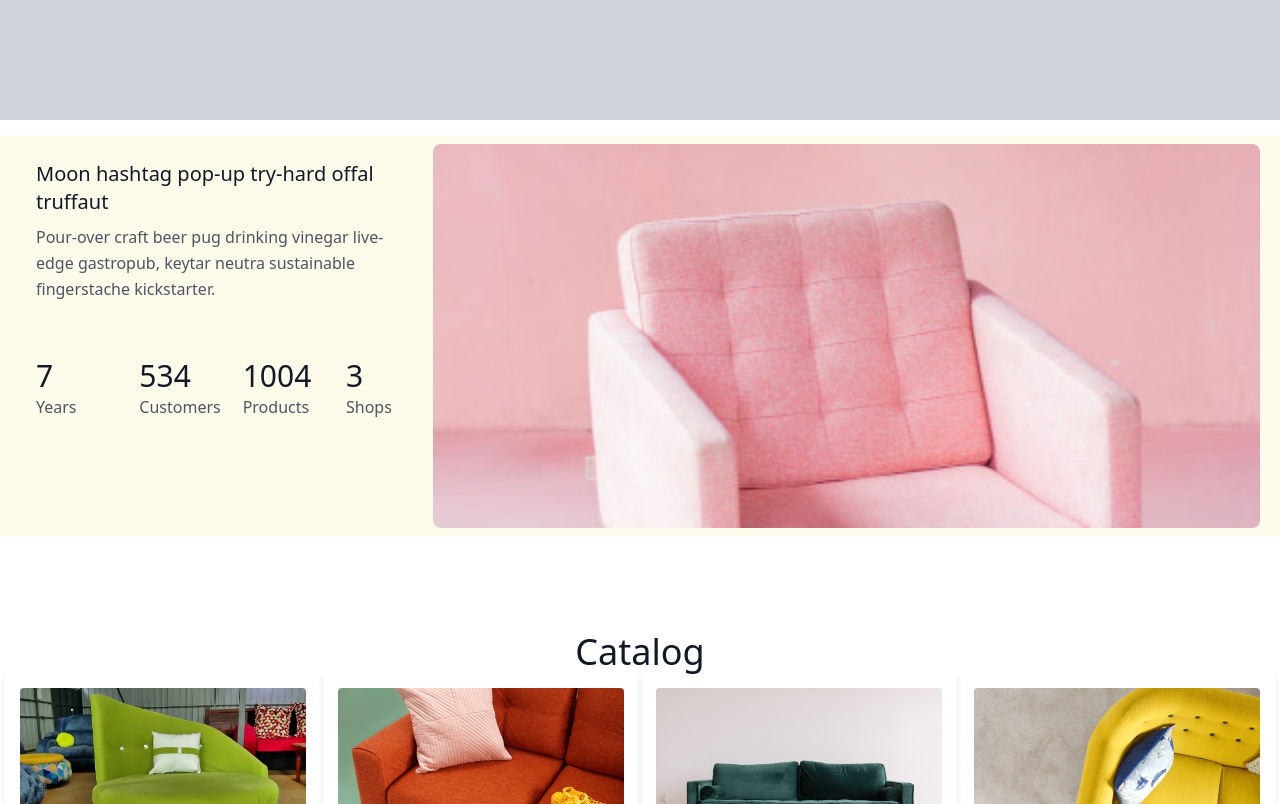
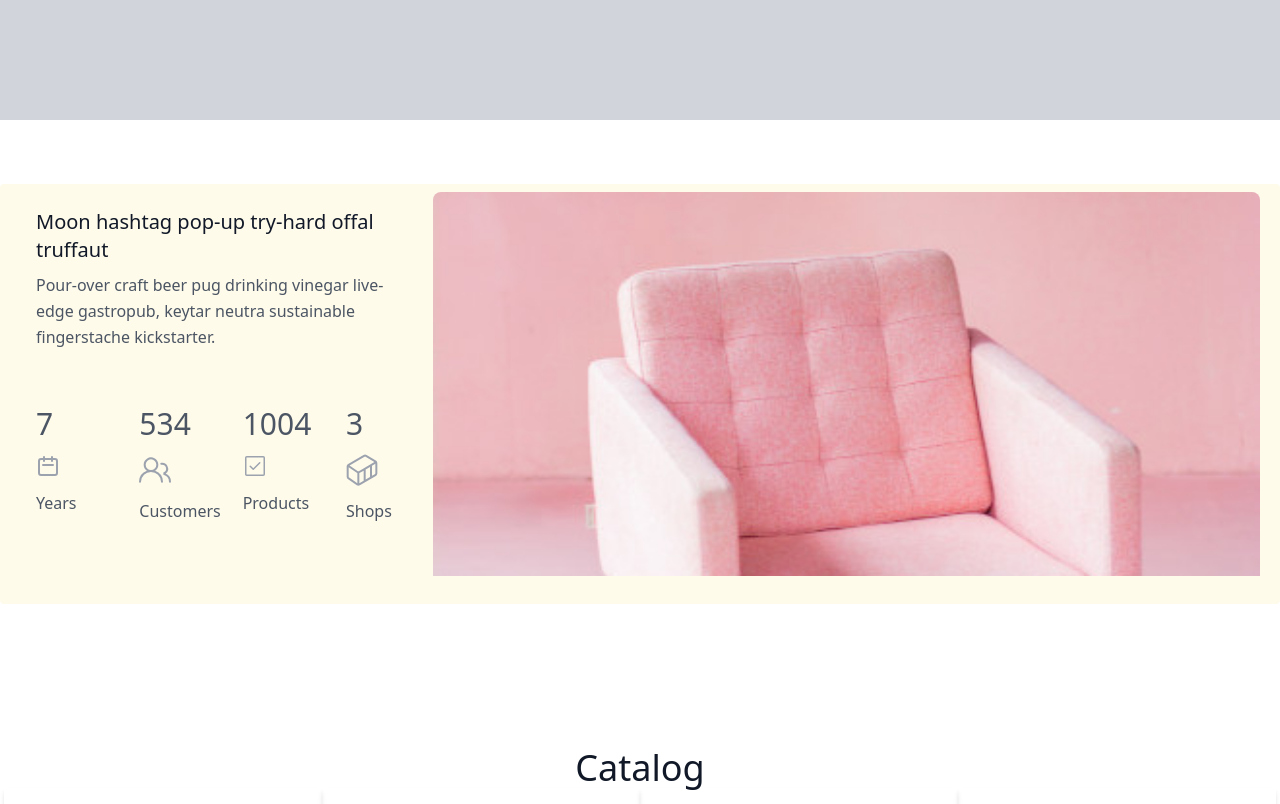
Before and after one commit to RonaldLat/ideal-sofas, a website built with Vite: page index.html in a window 1280 px wide. Shown: the part 680-1484 px from the top of the page. Built offline with nearby package versions, Linux system fonts and the light colour scheme.

Commit message:
svg logos

```diff
--- a/index.html
+++ b/index.html
@@ -113,7 +113,7 @@
 
   <!-- home section -->
 
-  <section class="box-border flex items-center justify-center w-full min-h-screen m-auto text-gray-600 bg-gray-300 ">
+  <section class="box-border flex items-center justify-center w-full min-h-screen m-auto text-gray-600 bg-gray-300">
     <div class="flex flex-col items-center justify-around w-full h-full px-5 py-0 gap-9 md:flex-row">
 
       <div class="container w-full my-8 md:w-3/6 sm:w-11/12 h-xl swiper">
@@ -142,7 +142,8 @@
         <!-- <div class="text-red-500 swiper-button-prev"></div>
         <div class="text-red-500 swiper-button-next"></div> -->
       </div>
-      <div class="box-border w-full px-6 py-2 text-center bg-yellow-100 rounded-md shadow-md md:max-w-sm md:w-2/6 lg:w-2/3 md:mr-8">
+      <div
+        class="box-border w-full px-6 py-2 text-center bg-yellow-100 rounded-md shadow-md md:max-w-sm md:w-2/6 lg:w-2/3 md:mr-8">
         <h1 class="mb-4 text-3xl font-medium text-gray-900 title-font sm:text-4xl">Ideal Sofas</h1>
         <p class="mb-8 leading-relaxed">Meggings kinfolk echo park stumptown DIY, kale chips beard jianbing tousled.
           Chambray dreamcatcher trust fund, kitsch vice godard disrupt ramps hexagon mustache umami snackwave tilde
@@ -159,7 +160,7 @@
   </section>
 
   <!-- stats -->
-  <section class="container py-2 mx-auto my-4 text-gray-600 rounded bg-yellow-50 body-font min-h-96">
+  <section class="container py-2 mx-auto my-16 text-gray-600 rounded bg-yellow-50 body-font min-h-96">
     <div class="flex flex-wrap w-full px-5 mx-auto md:flex-nowrap">
       <div class="flex flex-wrap content-start h-full lg:w-2/6 md:w-3/6">
         <div class="w-full px-4 mb-6 sm:p-4">
@@ -168,19 +169,59 @@
             sustainable fingerstache kickstarter.</div>
         </div>
         <div class="w-1/2 p-4 sm:w-1/2 lg:w-1/4">
-          <h2 class="text-3xl font-medium text-gray-900 title-font">7</h2>
+          <p class="text-3xl font-medium text-gray-600 title-font">7</p>
+          <div>
+            <svg class="my-3 text-gray-400 " width="24" height="24" xmlns="http://www.w3.org/2000/svg" viewBox="0 0 24 24" fill="none" color="#000"
+              stroke="currentColor">
+              <path stroke-linecap="round" stroke-linejoin="round" stroke-width="2"
+                d="M8 7V3m8 4V3m-9 8h10M5 21h14a2 2 0 002-2V7a2 2 0 00-2-2H5a2 2 0 00-2 2v12a2 2 0 002 2z"></path>
+            </svg>
+          </div>
           <p class="leading-relaxed">Years</p>
         </div>
+
         <div class="w-1/2 p-4 sm:w-1/2 lg:w-1/4">
-          <h2 class="text-3xl font-medium text-gray-900 title-font">534</h2>
+          <p class="text-3xl font-medium text-gray-600 title-font">534</p>
+          <div>
+            <svg class="my-3 text-gray-400 " width="32px" height="32px" xmlns="http://www.w3.org/2000/svg" viewBox="0 0 24 24" fill="currentColor"
+              color="#000000">
+              <path fill-rule="evenodd"
+                d="M3.5 8a5.5 5.5 0 118.596 4.547 9.005 9.005 0 015.9 8.18.75.75 0 01-1.5.045 7.5 7.5 0 00-14.993 0 .75.75 0 01-1.499-.044 9.005 9.005 0 015.9-8.181A5.494 5.494 0 013.5 8zM9 4a4 4 0 100 8 4 4 0 000-8z">
+              </path>
+              <path
+                d="M17.29 8c-.148 0-.292.01-.434.03a.75.75 0 11-.212-1.484 4.53 4.53 0 013.38 8.097 6.69 6.69 0 013.956 6.107.75.75 0 01-1.5 0 5.193 5.193 0 00-3.696-4.972l-.534-.16v-1.676l.41-.209A3.03 3.03 0 0017.29 8z">
+              </path>
+            </svg>
+          </div>
           <p class="leading-relaxed">Customers</p>
         </div>
+
         <div class="w-1/2 p-4 sm:w-1/2 lg:w-1/4">
-          <h2 class="text-3xl font-medium text-gray-900 title-font">1004</h2>
+          <p class="text-3xl font-medium text-gray-600 title-font">1004</p>
+          <div>
+            <svg class="my-3 text-gray-400 " width="24" height="24" xmlns="http://www.w3.org/2000/svg" viewBox="0 0 24 24" fill="currentColor"
+              color="#000">
+              <path
+                d="M17.28 9.28a.75.75 0 00-1.06-1.06l-5.97 5.97-2.47-2.47a.75.75 0 00-1.06 1.06l3 3a.75.75 0 001.06 0l6.5-6.5z">
+              </path>
+              <path fill-rule="evenodd"
+                d="M3.75 2A1.75 1.75 0 002 3.75v16.5c0 .966.784 1.75 1.75 1.75h16.5A1.75 1.75 0 0022 20.25V3.75A1.75 1.75 0 0020.25 2H3.75zM3.5 3.75a.25.25 0 01.25-.25h16.5a.25.25 0 01.25.25v16.5a.25.25 0 01-.25.25H3.75a.25.25 0 01-.25-.25V3.75z">
+              </path>
+            </svg>
+          </div>
           <p class="leading-relaxed">Products</p>
         </div>
+
         <div class="w-1/2 p-4 sm:w-1/2 lg:w-1/4">
-          <h2 class="text-3xl font-medium text-gray-900 title-font">3</h2>
+          <p class="text-3xl font-medium text-gray-600 title-font">3</p>
+          <div>
+            <svg class="my-3 text-gray-400 " width="32px" height="32px" xmlns="http://www.w3.org/2000/svg" viewBox="0 0 24 24" fill="currentColor"
+              color="#000000">
+              <path fill-rule="evenodd"
+                d="M13.152.682a2.25 2.25 0 012.269 0l.007.004 6.957 4.276a2.276 2.276 0 011.126 1.964v7.516c0 .81-.432 1.56-1.133 1.968l-.002.001-11.964 7.037-.004.003a2.276 2.276 0 01-2.284 0l-.026-.015-6.503-4.502a2.268 2.268 0 01-1.096-1.943V9.438c0-.392.1-.77.284-1.1l.003-.006.014-.026a2.28 2.28 0 01.82-.827h.002L13.152.681zm.757 1.295h-.001L2.648 8.616l6.248 4.247a.776.776 0 00.758-.01h.001l11.633-6.804-6.629-4.074a.75.75 0 00-.75.003zM18 9.709l-3.25 1.9v7.548L18 17.245V9.709zm1.5-.878v7.532l2.124-1.25a.777.777 0 00.387-.671V7.363L19.5 8.831zm-9.09 5.316l2.84-1.66v7.552l-3.233 1.902v-7.612c.134-.047.265-.107.391-.18l.002-.002zm-1.893 7.754V14.33a2.277 2.277 0 01-.393-.18l-.023-.014-6.102-4.147v7.003c0 .275.145.528.379.664l.025.014 6.114 4.232z">
+              </path>
+            </svg>
+          </div>
           <p class="leading-relaxed">Shops</p>
         </div>
         <div class="w-5 h-6 bg-gradient-to-r from-teal-400 to-teal-800 p-7"></div>
```
